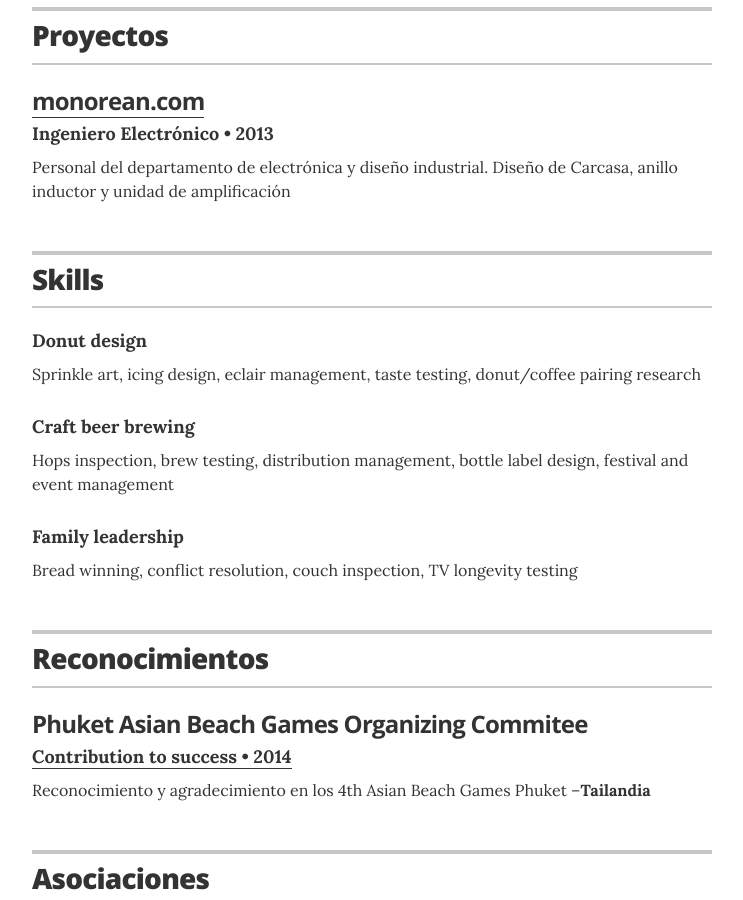
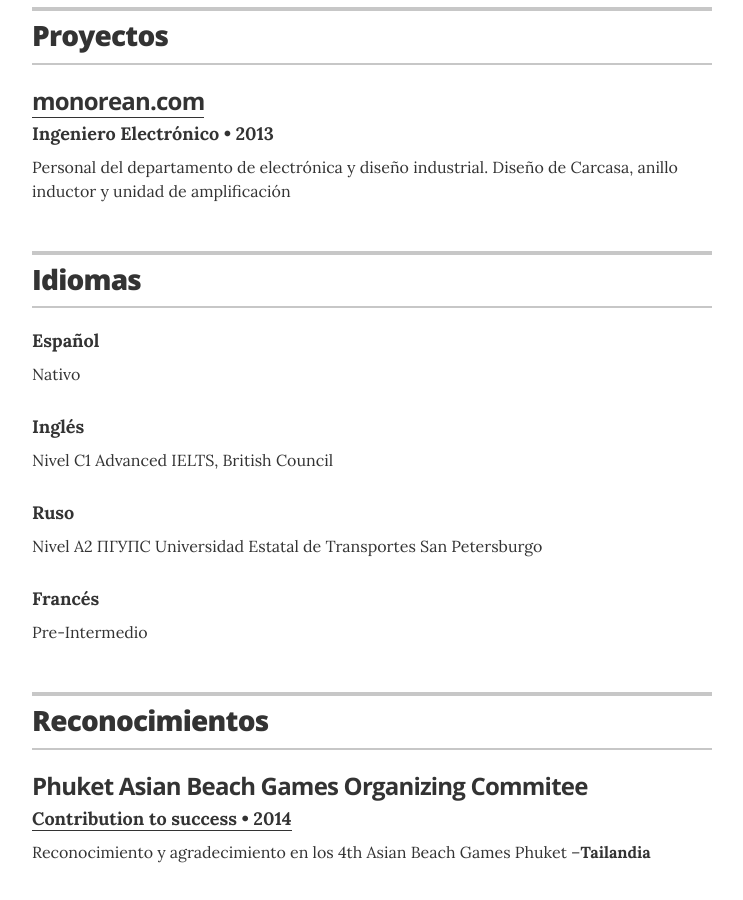
Before and after one commit to arturoheras/arturoheras, a Jekyll site: the page built from _es/index.html, in a window 1280 px wide and 900 px high, scrolled down 2232 px. Shown: the whole window, without its empty margins (268-1011 px from the left). Built offline with Jekyll 4.4.1, drawn with Linux system fonts in a browser that asks for light colours.

Commit message:
Update resume_es.html

```diff
--- a/_layouts/resume_es.html
+++ b/_layouts/resume_es.html
@@ -160,23 +160,29 @@ Atento al detalle, mañoso, analítico, predispuesto a viajar y al trabajo en gr
       <section class="content-section">
 
         <header class="section-header">
-          <h2>Skills</h2>
+          <h2>Idiomas</h2>
         </header>
 
         <div class="resume-item">
-          <h4 class="resume-item-details">Donut design</h4>
-          <p class="resume-item-copy">Sprinkle art, icing design, eclair management, taste testing, donut/coffee pairing research</p>
+          <h4 class="resume-item-details">Español</h4>
+          <p class="resume-item-copy">Nativo</p>
         </div>
 
         <div class="resume-item">
-          <h4 class="resume-item-details">Craft beer brewing</h4>
-          <p class="resume-item-copy">Hops inspection, brew testing, distribution management, bottle label design, festival and event management</p>
+          <h4 class="resume-item-details">Inglés</h4>
+          <p class="resume-item-copy">Nivel C1 Advanced IELTS, British Council</p>
         </div>
 
         <div class="resume-item">
-          <h4 class="resume-item-details">Family leadership</h4>
-          <p class="resume-item-copy">Bread winning, conflict resolution, couch inspection, TV longevity testing</p>
+          <h4 class="resume-item-details">Ruso</h4>
+          <p class="resume-item-copy">Nivel A2 ПГУПС Universidad Estatal de Transportes San Petersburgo</p>
         </div>
+
+        <div class="resume-item">
+          <h4 class="resume-item-details">Francés</h4>
+          <p class="resume-item-copy">Pre-Intermedio</p>
+        </div>
+
 
       </section>
       <!-- end Skills -->
```
